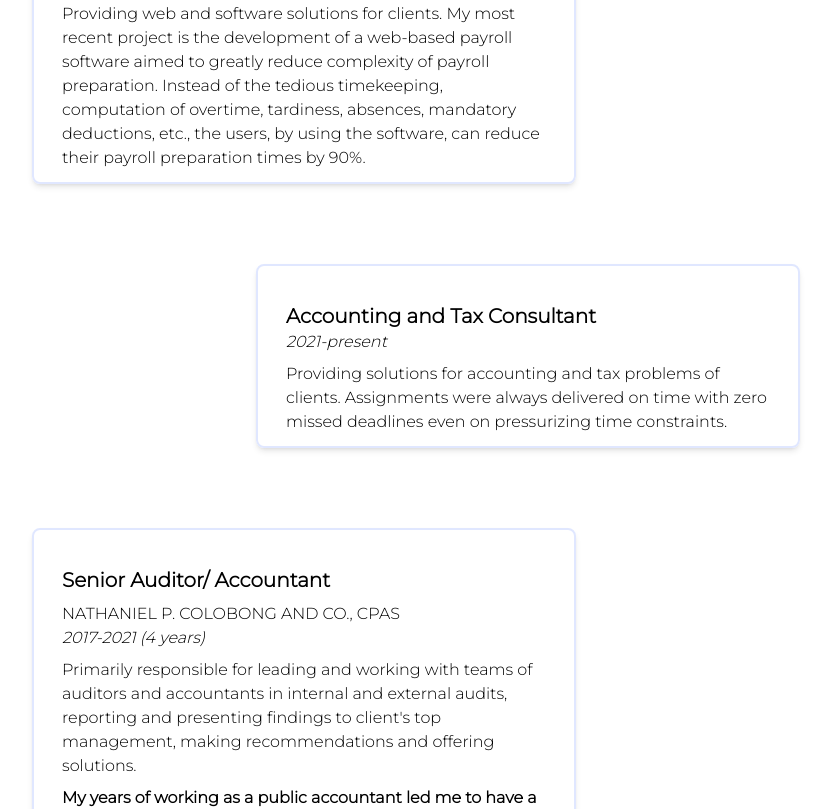
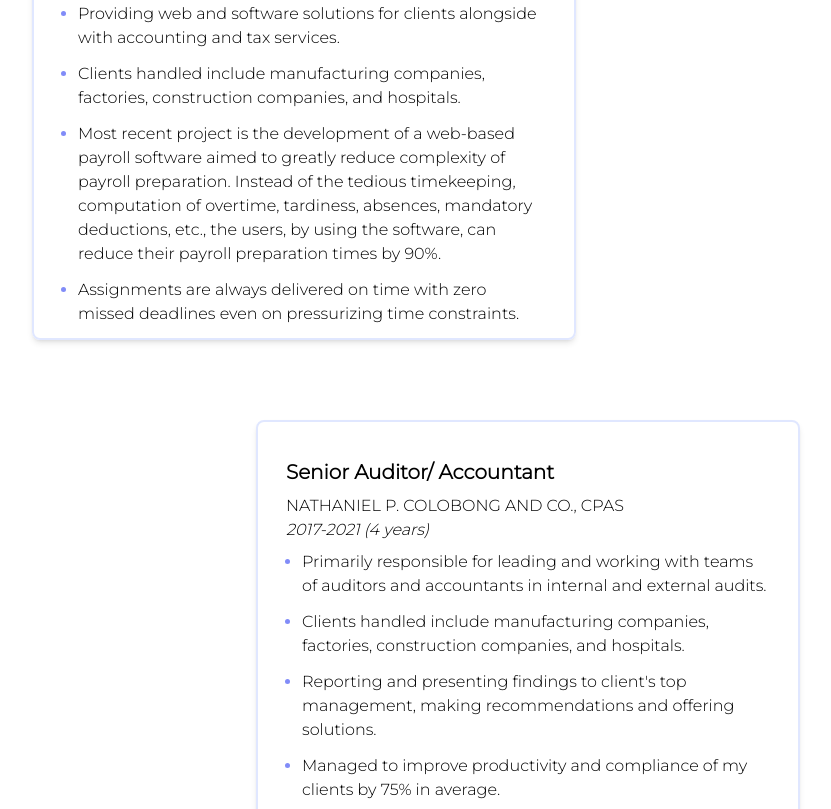
Before and after one commit to jmossesgeld/jmossesgeld-site, a Next.js app: page / in a window 1280 px wide. Shown: the part 1640-2449 px from the top of the page, without its empty margins (224-1055 px from the left). Built offline with nearby package versions, Linux system fonts and the light colour scheme.

Commit message:
update experience descriptions

```diff
--- a/components/about.tsx
+++ b/components/about.tsx
@@ -32,23 +32,30 @@ export default function About() {
       <div className="max-w-xl mx-auto">
         <h1 className="font-black text-4xl mt-16 text-center">Work Experience</h1>
         <div className={workBox}>
-          <h3 className={heading}>Freelance Software Developer</h3>
+          <h3 className={heading}>Accounting and I.T. Consultant</h3>
           <em className={bodyText}>2021-present</em>
           <p className={bodyText}>
-            Providing web and software solutions for clients. My most recent project is the
-            development of a web-based payroll software aimed to greatly reduce complexity of
-            payroll preparation. Instead of the tedious timekeeping, computation of overtime,
-            tardiness, absences, mandatory deductions, etc., the users, by using the software, can
-            reduce their payroll preparation times by 90%.
-          </p>
-        </div>
-
-        <div className={workBox}>
-          <h3 className={heading}>Accounting and Tax Consultant</h3>
-          <em className={bodyText}>2021-present</em>
-          <p className={bodyText}>
-            Providing solutions for accounting and tax problems of clients. Assignments were always
-            delivered on time with zero missed deadlines even on pressurizing time constraints.
+            <ul className="list-disc marker:text-indigo-400 space-y-3 ml-4">
+              <li>
+                Providing web and software solutions for clients alongside with accounting and tax
+                services.
+              </li>
+              <li>
+                Clients handled include manufacturing companies, factories, construction companies,
+                and hospitals.
+              </li>
+              <li>
+                Most recent project is the development of a web-based payroll software aimed to
+                greatly reduce complexity of payroll preparation. Instead of the tedious
+                timekeeping, computation of overtime, tardiness, absences, mandatory deductions,
+                etc., the users, by using the software, can reduce their payroll preparation times
+                by 90%.
+              </li>
+              <li>
+                Assignments are always delivered on time with zero missed deadlines even on
+                pressurizing time constraints.
+              </li>
+            </ul>
           </p>
         </div>
 
@@ -57,9 +64,23 @@ export default function About() {
           <p className={bodyText}> NATHANIEL P. COLOBONG AND CO., CPAS</p>
           <em className={bodyText}>2017-2021 (4 years)</em>
           <p className={bodyText}>
-            Primarily responsible for leading and working with teams of auditors and accountants in
-            internal and external audits, reporting and presenting findings to client&apos;s top
-            management, making recommendations and offering solutions.
+            <ul className="list-disc marker:text-indigo-400 space-y-3 ml-4">
+              <li>
+                Primarily responsible for leading and working with teams of auditors and accountants
+                in internal and external audits.
+              </li>
+              <li>
+                Clients handled include manufacturing companies, factories, construction companies,
+                and hospitals.
+              </li>
+              <li>
+                Reporting and presenting findings to client&apos;s top management, making
+                recommendations and offering solutions.
+              </li>
+              <li>
+                Managed to improve productivity and compliance of my clients by 75% in average.
+              </li>
+            </ul>
           </p>
           <p className={bodyText + " font-semibold"}>
             My years of working as a public accountant led me to have a strong understanding of how
```
